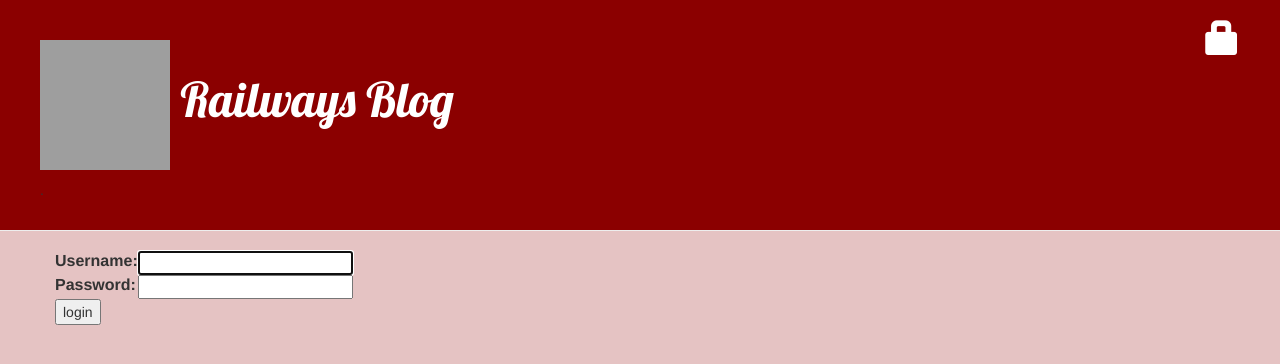
After one commit to arvind520/my-first-blog, a Django app: page /accounts/login/ in a window 1280 px wide. The commit adds this page. Shown: the top 364 px of the page. Run offline with Django 3.2, Linux system fonts and the light colour scheme; some libraries are stand-ins or nearby versions; grey boxes are pictures that could not be loaded.

Commit message:
Secured web

```diff
--- a/blog/templates/blog/base.html
+++ b/blog/templates/blog/base.html
@@ -12,9 +12,11 @@
                 {% if user.is_authenticated %}
                     <a href="{% url 'post_new' %}" class="top-menu"><span class="glyphicon glyphicon-plus"></span></a>
                     <a href="{% url 'post_draft_list' %}" class="top-menu"><span class="glyphicon glyphicon-edit"></span></a>
+                    <p class="top-menu">Hello {{ user.username }} <small>(<a href="{% url 'logout' %}">Log out</a>)</small></p>
+                {% else %}
+                    <a href="{% url 'login' %}" class="top-menu"><span class="glyphicon glyphicon-lock"></span></a>
                 {% endif %}
                 <h1><img src="https://upload.wikimedia.org/wikipedia/en/thumb/b/ba/Indian_Railway.svg/800px-Indian_Railway.svg.png" alt="Indian Railways Logo" style="width:130px;height:130px;"><a href="/"> Railways Blog</a></h1>
-                <a href='http://arvindgta.pythonanywhere.com/admin/login/' style="float: right;"><button>Admin Login</button></a>
                 <p>
                      .
                 </p>
--- /dev/null
+++ b/blog/templates/registration/login.html
@@ -0,0 +1,24 @@
+{% extends "blog/base.html" %}
+
+{% block content %}
+    {% if form.errors %}
+        <p>Your username and password didn't match. Please try again.</p>
+    {% endif %}
+
+    <form method="post" action="{% url 'login' %}">
+    {% csrf_token %}
+        <table>
+        <tr>
+            <td>{{ form.username.label_tag }}</td>
+            <td>{{ form.username }}</td>
+        </tr>
+        <tr>
+            <td>{{ form.password.label_tag }}</td>
+            <td>{{ form.password }}</td>
+        </tr>
+        </table>
+
+        <input type="submit" value="login" />
+        <input type="hidden" name="next" value="{{ next }}" />
+    </form>
+{% endblock %}
--- a/blog/views.py
+++ b/blog/views.py
@@ -4,6 +4,7 @@ from django.utils import timezone
 from django.shortcuts import render, get_object_or_404
 from .forms import PostForm
 from django.shortcuts import redirect
+from django.contrib.auth.decorators import login_required
 
 # Create your views here.
 def post_list(request):
@@ -15,6 +16,7 @@ def post_detail(request, pk):
     post = get_object_or_404(Post, pk=pk)
     return render(request, 'blog/post_detail.html', {'post': post})
 
+@login_required
 def post_new(request):
     if request.method == "POST":
         form = PostForm(request.POST)
@@ -27,6 +29,7 @@ def post_new(request):
         form = PostForm()
     return render(request, 'blog/post_edit.html', {'form': form})
 
+@login_required
 def post_edit(request, pk):
     post = get_object_or_404(Post, pk=pk)
     if request.method == "POST":
@@ -40,15 +43,18 @@ def post_edit(request, pk):
         form = PostForm(instance=post)
     return render(request, 'blog/post_edit.html', {'form': form})
 
+@login_required
 def post_draft_list(request):
     posts = Post.objects.filter(published_date__isnull=True).order_by('created_date')
     return render(request, 'blog/post_draft_list.html', {'posts': posts})
 
+@login_required
 def post_publish(request, pk):
     post = get_object_or_404(Post, pk=pk)
     post.publish()
     return redirect('post_detail', pk=pk)
 
+@login_required
 def post_remove(request, pk):
     post = get_object_or_404(Post, pk=pk)
     post.delete()
--- a/mysite/settings.py
+++ b/mysite/settings.py
@@ -120,3 +120,5 @@ USE_TZ = True
 
 STATIC_URL = '/static/'
 STATIC_ROOT = os.path.join(BASE_DIR, 'static')
+
+LOGIN_REDIRECT_URL = '/'
--- a/mysite/urls.py
+++ b/mysite/urls.py
@@ -1,22 +1,11 @@
-"""mysite URL Configuration
+from django.urls import path, include
+from django.contrib import admin
 
-The `urlpatterns` list routes URLs to views. For more information please see:
-    https://docs.djangoproject.com/en/2.0/topics/http/urls/
-Examples:
-Function views
-    1. Add an import:  from my_app import views
-    2. Add a URL to urlpatterns:  path('', views.home, name='home')
-Class-based views
-    1. Add an import:  from other_app.views import Home
-    2. Add a URL to urlpatterns:  path('', Home.as_view(), name='home')
-Including another URLconf
-    1. Import the include() function: from django.urls import include, path
-    2. Add a URL to urlpatterns:  path('blog/', include('blog.urls'))
-"""
-from django.contrib import admin
-from django.urls import path, include
+from django.contrib.auth import views
 
 urlpatterns = [
     path('admin/', admin.site.urls),
+    path('accounts/login/', views.LoginView.as_view(), name='login'),
+    path('accounts/logout/', views.LogoutView.as_view(next_page='/'), name='logout'),
     path('', include('blog.urls')),
 ]
```
